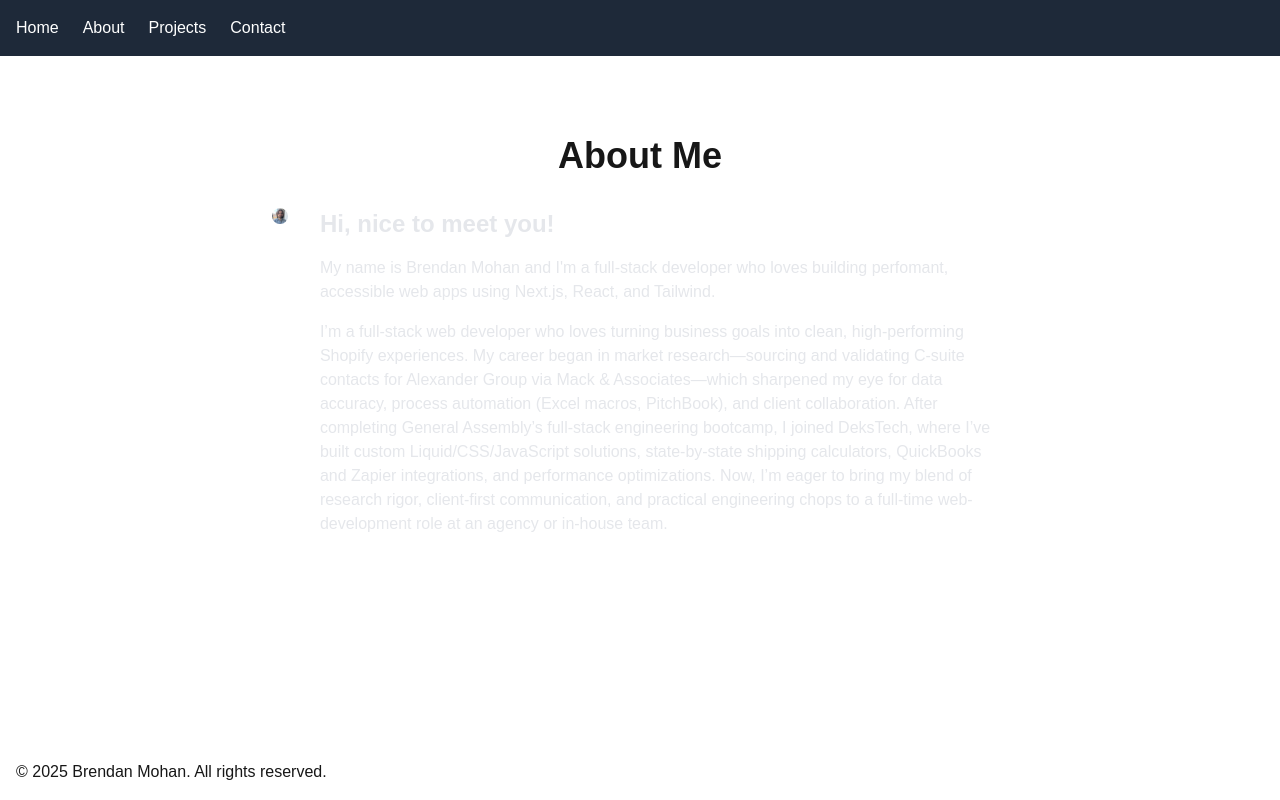
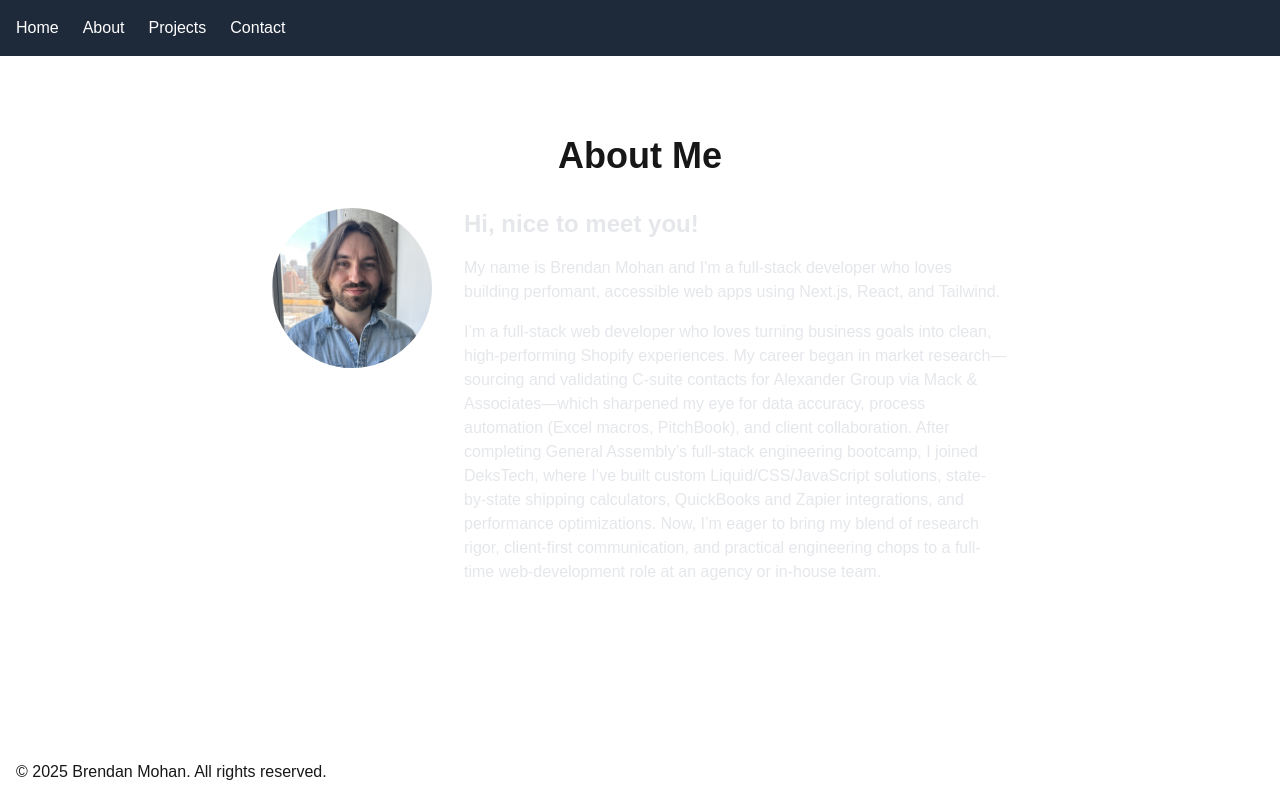
Before and after one commit to MoHanSolo/portfolio, a Next.js app: page /about in a window 1280 px wide. Built offline with nearby package versions, Linux system fonts and the light colour scheme.

Commit message:
Fixed About Me image issue, text container was too large squeezing the image container

```diff
--- a/app/about/page.tsx
+++ b/app/about/page.tsx
@@ -14,19 +14,18 @@ export default function AboutPage() {
             {/* Flex container: image + content */}
             <div className="flex flex-col sm:flex-row items-center sm:items-start gap-8">
                 {/* Headshot */}
-                <div className="relative w-32 h-40 rounded-[2rem] overflow-hidden">
+                <div className="relative w-32 h-32 sm:w-40 sm:h-40 flex-shrink-0 rounded-full overflow-hidden">
                     <Image
                         src="/og-image.jpg"
-                        width={600}
-                        height={600}
+                        fill
                         alt="Brendan Mohan headshot"
-                        className="rounded-full object-cover"
+                        className="object-cover"
                     />
                     </div>
 
 
                 {/* Greeting + Bio */}
-                <div className="space-y-4 text-gray-200">
+                <div className="space-y-4 text-gray-200 flex-1">
                     <h2 className="text-2xl font-semibold">Hi, nice to meet you!</h2>
 
                     <p>
--- a/app/layout.tsx
+++ b/app/layout.tsx
@@ -16,7 +16,7 @@ export const metadata: Metadata = {
     siteName: 'BrendanMohan.tech',
     images: [
       {
-        url: 'https://brendanmohan.tech/og-image.JPG',
+        url: 'https://brendanmohan.tech/og-image.jpg',
         width: 1200,
         height: 630,
         alt: 'Brendan Mohan Portfolio OG Image',
```
